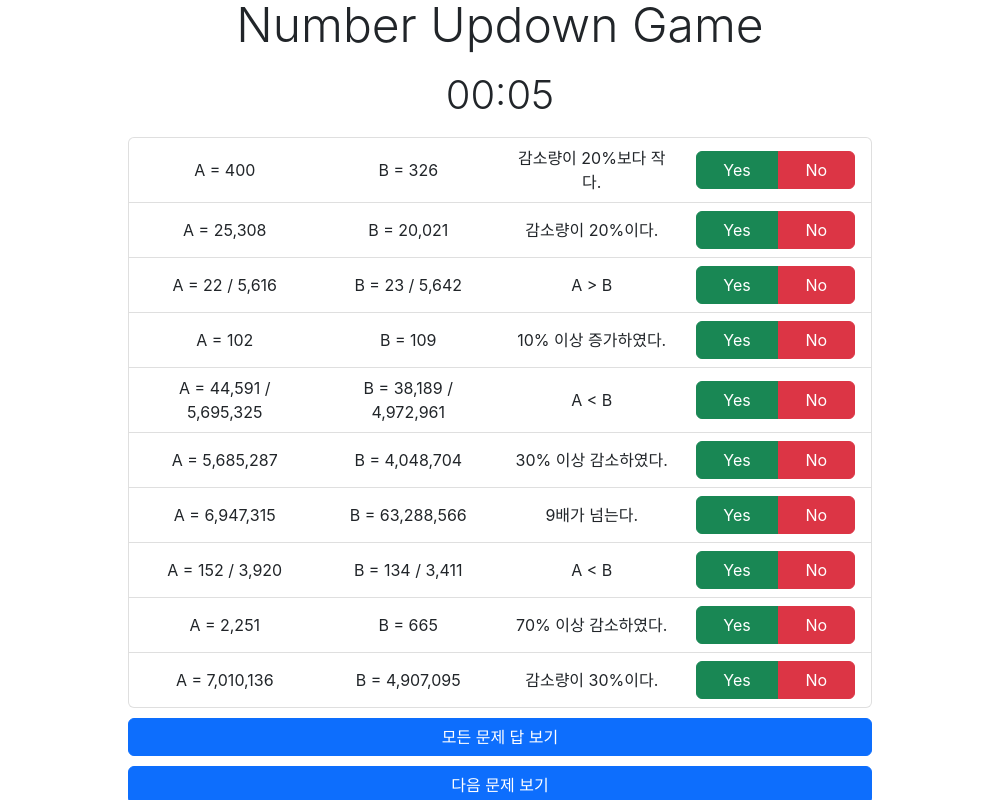
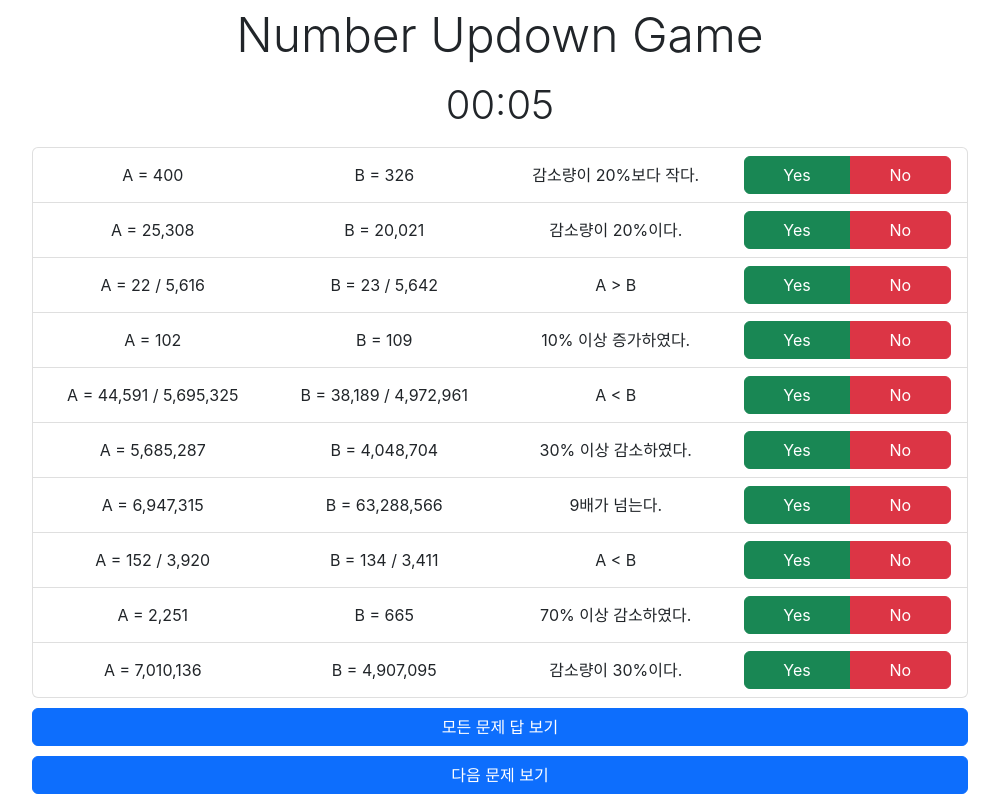
Before and after one commit to minty99/number-updown-test, a React (Create React App) app: page / in a window 1280 px wide. Shown: the whole page, without its empty margins (140-1139 px from the left). Built offline with nearby package versions, Linux system fonts and the light colour scheme.

Commit message:
Expand width to 75vw

```diff
--- a/src/App.tsx
+++ b/src/App.tsx
@@ -115,7 +115,7 @@ class Clock extends React.Component<{}, { seconds: number }> {
 function App() {
   return (
     <Fragment>
-      <Container style={{ width: "60vw", height: "100vh", flex: "1 0 0", display: "flex", flexDirection: "column", justifyContent: "center", overflow: "auto", gap: 10 }}>
+      <Container style={{ width: "75vw", height: "100vh", flex: "1 0 0", display: "flex", flexDirection: "column", justifyContent: "center", overflow: "auto", gap: 10 }}>
         <h5 className="display-5" style={{ textAlign: "center" }}>
           Number Updown Game
         </h5>
```
